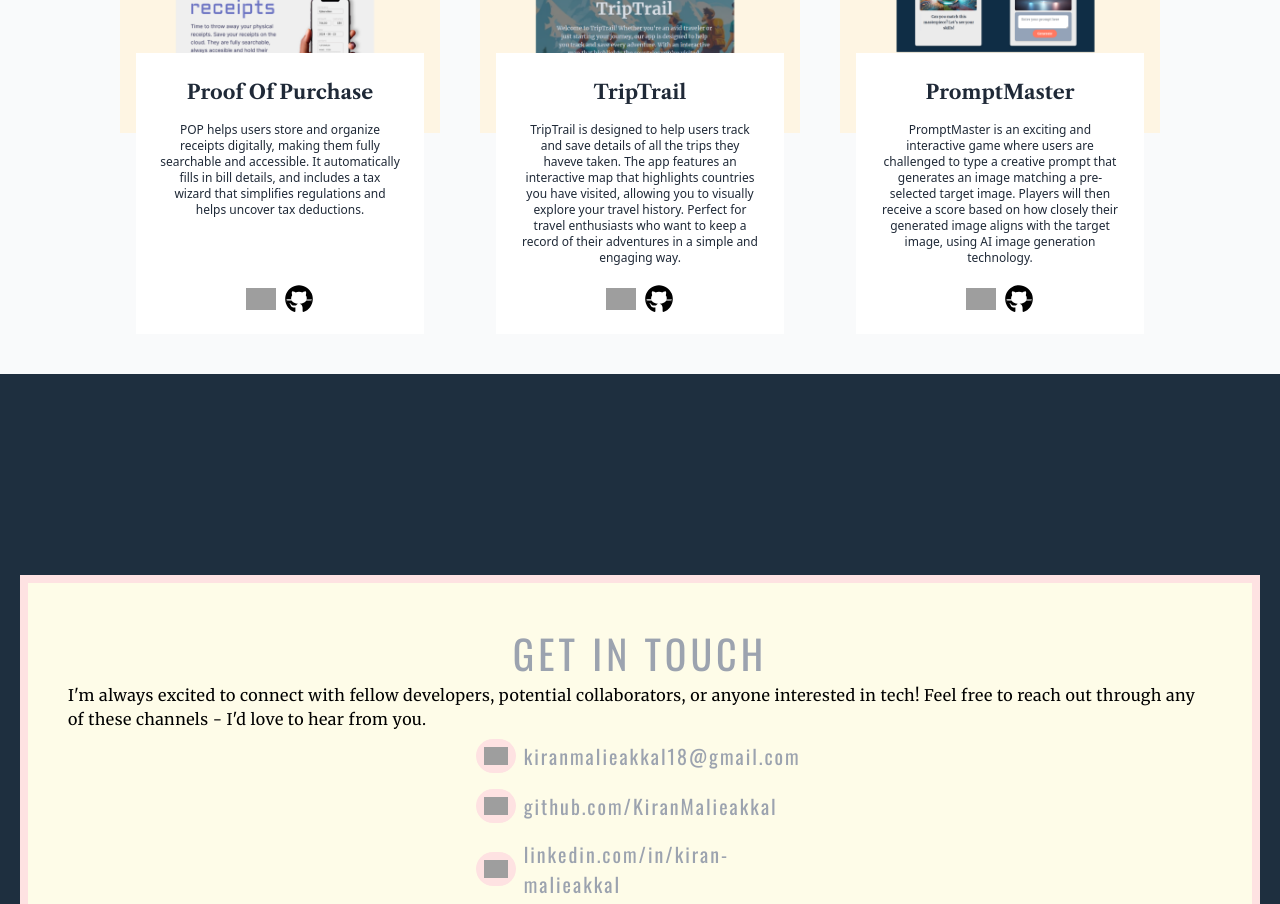
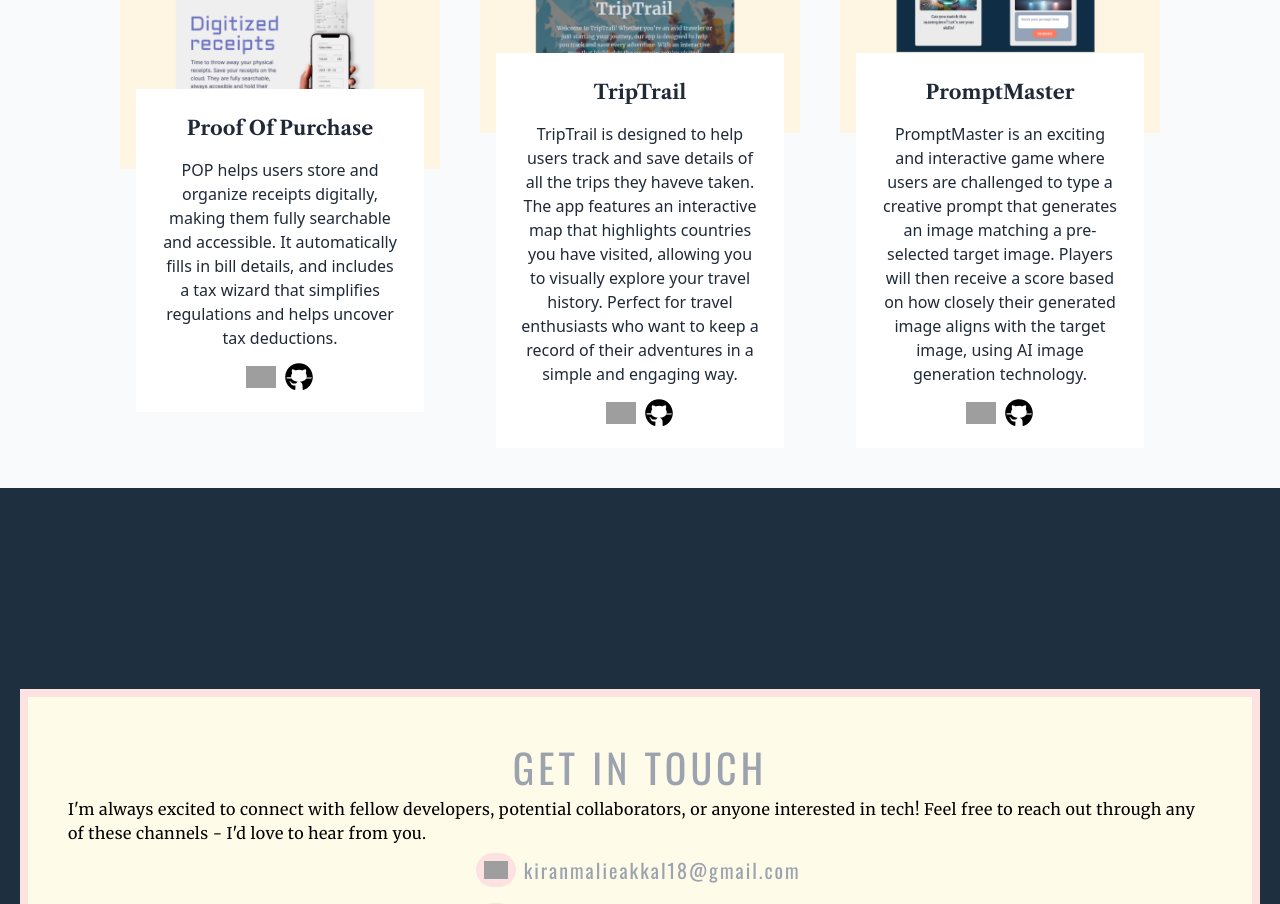
Before and after one commit to KiranMalieakkal/portfolio, a React (Vite) app: page / in a window 1280 px wide. Shown: the part 4280-5184 px from the top of the page. Built offline with nearby package versions, Linux system fonts and the light colour scheme; grey boxes are pictures that could not be loaded; a web font is replaced by a local one.

Commit message:
changing text size for large screen in project card

```diff
--- a/src/components/ProjectCard.tsx
+++ b/src/components/ProjectCard.tsx
@@ -18,7 +18,7 @@
             <p className="font-libre text-[20px] font-bold">{project.name}</p>
           </div>
           <div className="m-2 h-[auto] md:min-h-[150px]">
-            <p className="flex items-center justify-center text-center text-xs">
+            <p className="flex items-center justify-center text-center text-xs lg:text-base">
               {project.description}
             </p>
           </div>
```
